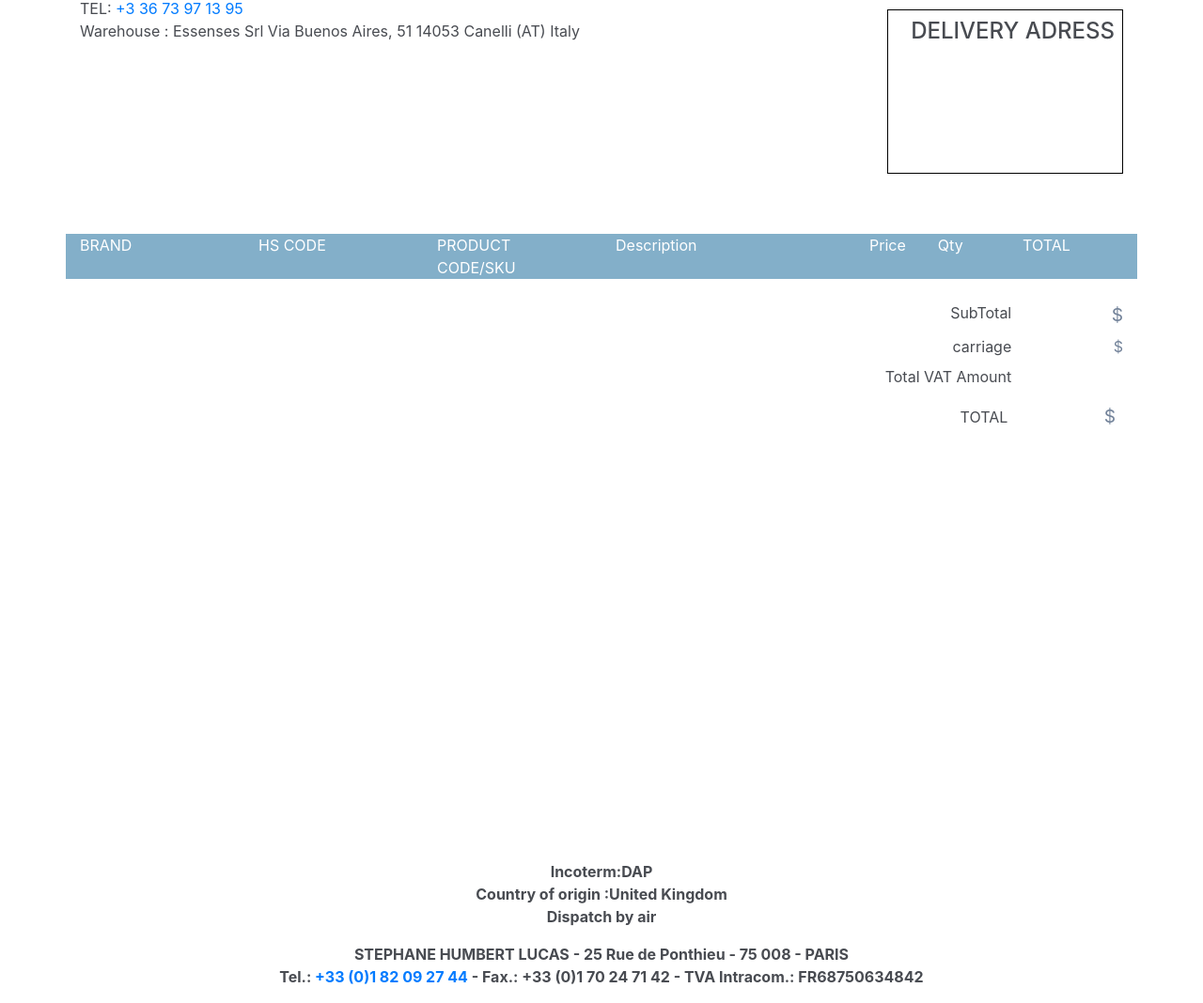
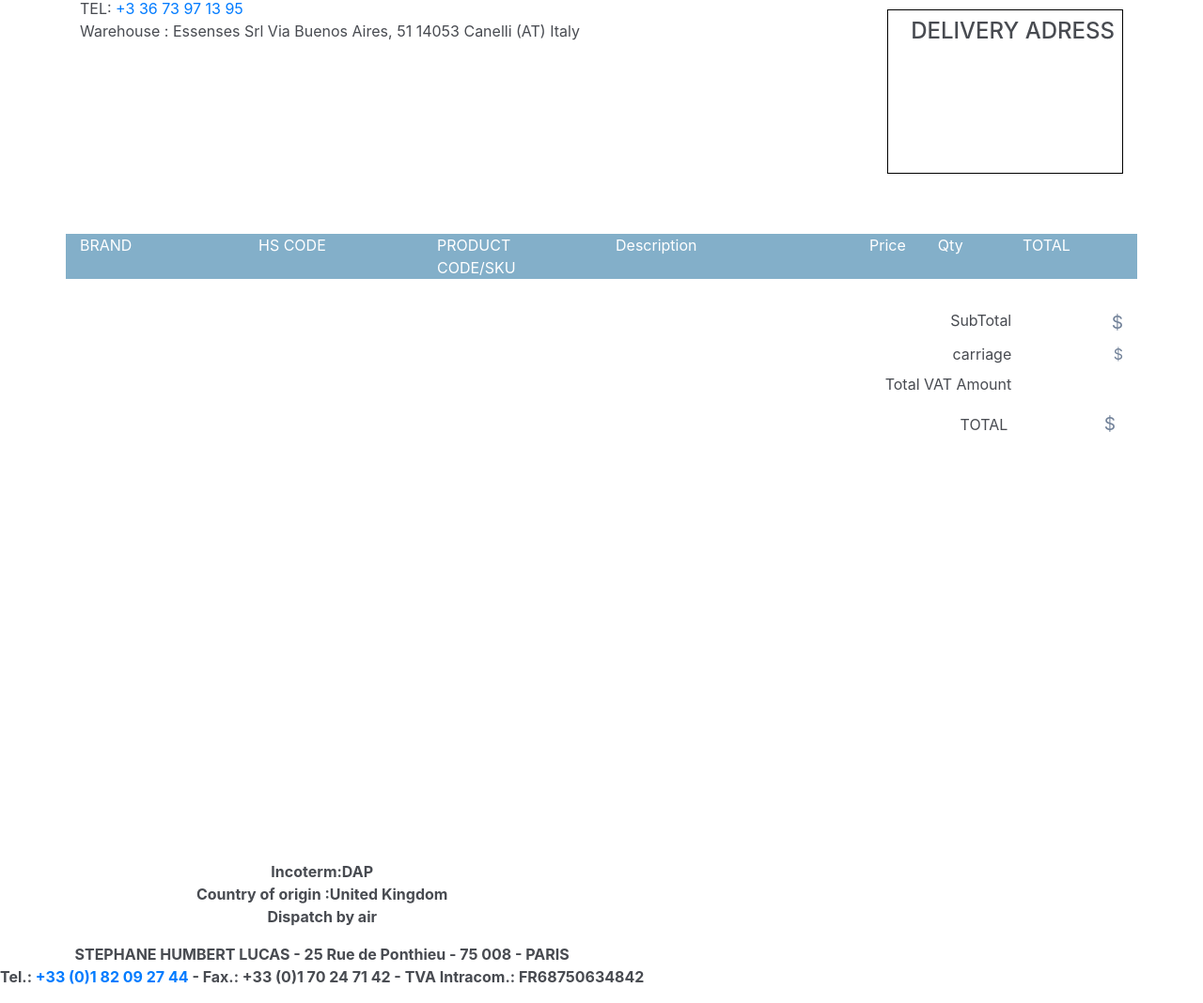
Before and after one commit to omarenis/stephane_hambert_invoice, a Flask app: template templates/invoice.html in a window 1280 px wide. Shown: the part 292-1360 px from the top of the page at 94% size. Run offline with Flask 2, Linux system fonts and the light colour scheme; the template is opened without the code that fills it, so the values that code supplies are empty; some libraries are stand-ins or nearby versions.

Commit message:
fix issues

```diff
--- a/app.py
+++ b/app.py
@@ -3,7 +3,7 @@ import zipfile
 from flask import Flask, render_template, request, send_from_directory, jsonify
 from pdfkit import from_string, configuration
 from service import get_formatted_orders, get_data, read_file
-Config = configuration(wkhtmltopdf='/usr/bin/wkhtmltopdf')
+Config = configuration(wkhtmltopdf=' /usr/bin/wkhtmltopdf')
 app = Flask(__name__)
 DOWNLOAD_DIRECTORY = "files"
 UPLOAD_FOLDER = 'files'
@@ -45,6 +45,6 @@ def get_pdfs():
 
 # Press the green button in the gutter to run the script.
 if __name__ == '__main__':
-    app.run(debug=True)
+    app.run(debug=True, host='0.0.0.0', port=5000)
 
 # See PyCharm help at https://www.jetbrains.com/help/pycharm/
--- a/templates/index.html
+++ b/templates/index.html
@@ -81,6 +81,9 @@
           style="background-image: url('{{ url_for('static', filename='imageCompany.png') }}');
                   background-repeat: no-repeat;
                   background-position: center;
+                    min-width: max-content;
+                  min-height: 100vh;
+                  overflow: hidden;
                   ">
 {#        <div class="d-flex flex-column flex-shrink-0 p-3 text-white bg-dark" style="width: 280px;">
             <a href="/" class="d-flex align-items-center mb-3 mb-md-0 me-md-auto text-white text-decoration-none">
--- a/templates/invoice.html
+++ b/templates/invoice.html
@@ -145,7 +145,7 @@
                         <div class="col-1 text-center">Qty</div>
                         <div class="col-1 text-right">TOTAL</div>
                     </div>
-                    <div class="text-95 text-secondary-d3">
+                    <div class="text-95 text-secondary-d3 mt-2">
                         {% for command_line in order.command_lines %}
                             <div class="row mb-2 mb-sm-0 py-25">
                                 <div class="d-sm-block col-2 text-left">STEVAN HUMBERT LUCAS</div>
@@ -202,7 +202,7 @@
         </div>
     </div>
 </div>
-<footer class="d-block justify-content-center align-items-center text-center fixed-bottom" style="position: absolute; bottom: -70%">
+<footer class="d-block justify-content-center align-items-center text-center" style="position: absolute; bottom: -70%">
     <p style="font-weight: bold">Incoterm:DAP<br>
         Country of origin :United Kingdom <br>
         Dispatch by air <br></p>
```
Also changed, not shown: 4 other files.
